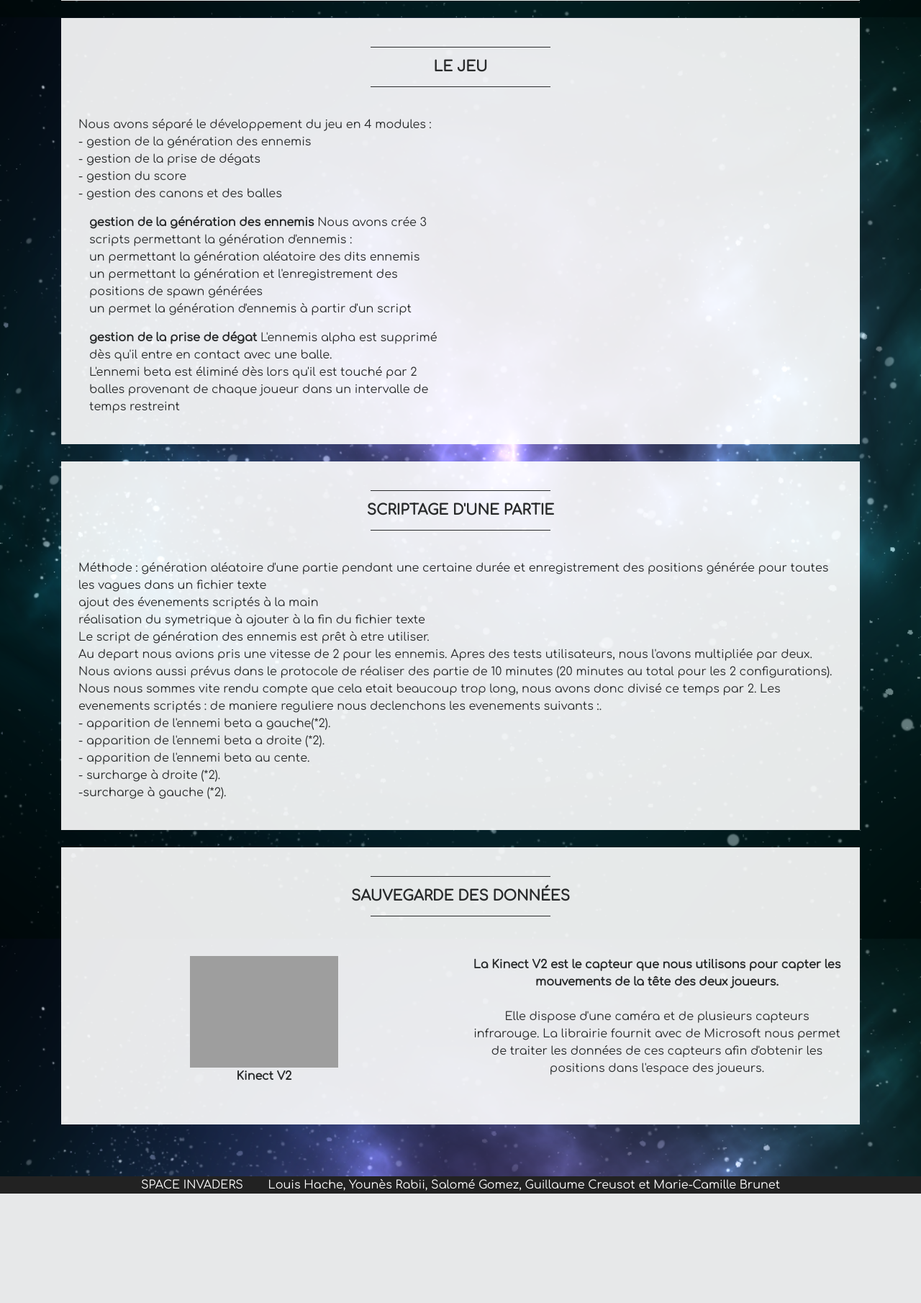
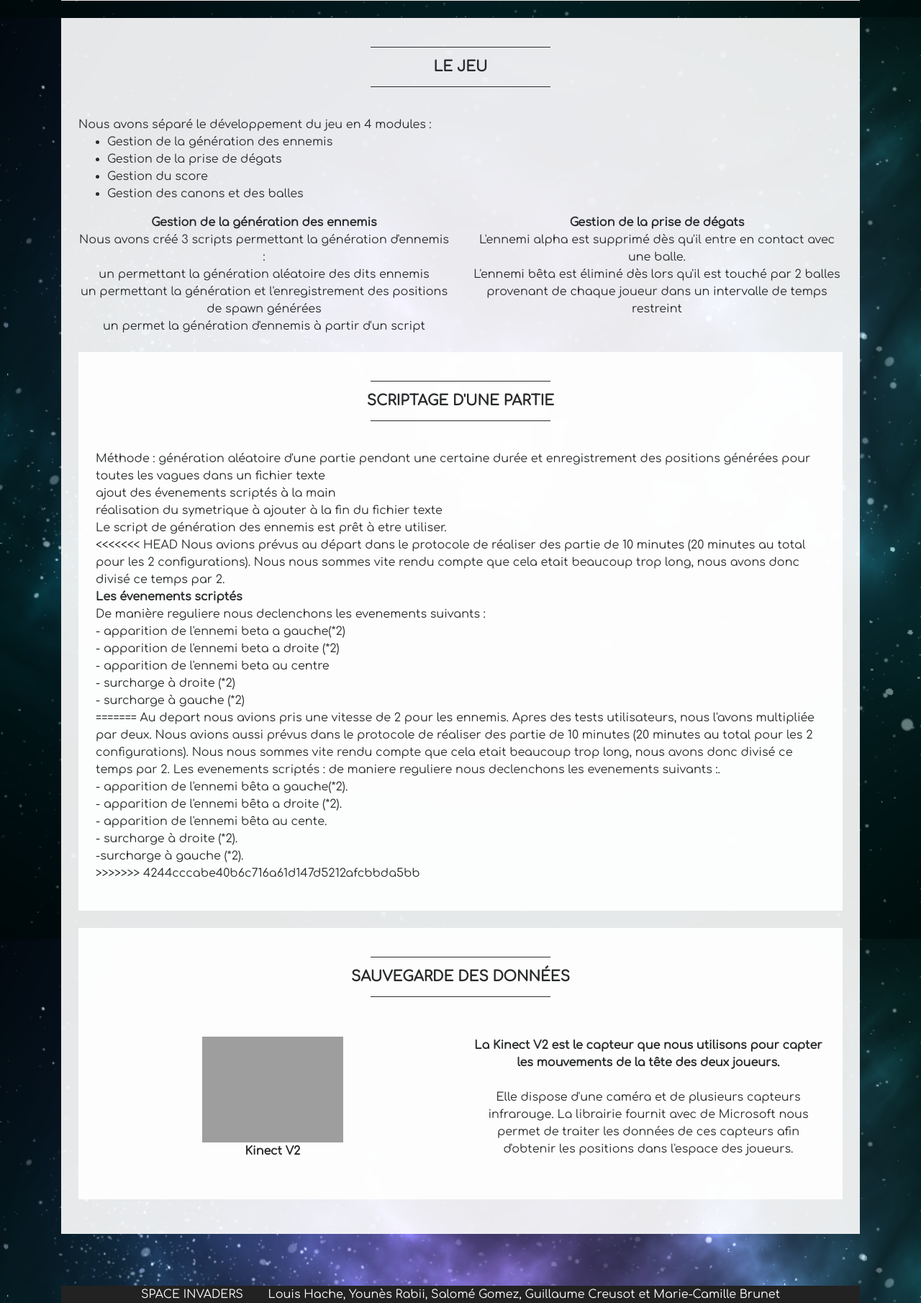
Before and after one commit to LouisHache/Site-Space-Invaders, a PHP site: page /developpement.php in a window 1280 px wide. Shown: the part 1256-3066 px from the top of the page at 72% size. Before the commit the page ends 2914 px from the top, so only its background shows below. Run offline with PHP 8.4, Linux system fonts and the light colour scheme; grey boxes are pictures that could not be loaded.

Commit message:
:mushroom:

```diff
--- a/developpement.php
+++ b/developpement.php
@@ -57,17 +57,19 @@
 			<hr class="divider">
 			<h2 class="text-center text-lg text-uppercase my-0"> <strong>Le jeu </strong></h2>
 			<hr class="divider"><br>
+
+			Nous avons séparé le développement du jeu en 4 modules :
+			<ul>
+				<li>Gestion de la génération des ennemis</li>
+				<li>Gestion de la prise de dégats</li>
+				<li>Gestion du score</li>
+				<li>Gestion des canons et des balles</li>
+			</ul>
 			<p>
-			Nous avons séparé le développement du jeu en 4 modules : <br>
-					-	gestion de la génération des ennemis<br>
-					-	gestion de la prise de dégats <br>
-					-	gestion du score<br>
-					-   gestion des canons et des balles<br>
-			</p>
-			<p>
+			<div class = "row">
 				<div class="col-lg-6">
-				<strong>gestion de la génération des ennemis</strong>
-				Nous avons crée 3 scripts permettant la génération d'ennemis : <br>
+					<strong>Gestion de la génération des ennemis</strong><br>
+					Nous avons créé 3 scripts permettant la génération d'ennemis : <br>
 						un permettant la génération aléatoire des dits ennemis<br>
 						un permettant la génération et l'enregistrement des positions de spawn générées<br>
 						un permet la génération d'ennemis à partir d'un script
@@ -75,11 +77,11 @@
 			</p>
 			<p>
 				<div class="col-lg-6">
-				<strong>gestion de la prise de dégat</strong>
-					L'ennemis alpha est supprimé dès qu'il entre en contact avec une balle.<br>
-					L'ennemi beta est éliminé dès lors qu'il est touché par 2 balles provenant de chaque joueur dans un intervalle de temps restreint<br>
+					<strong>Gestion de la prise de dégats</strong><br>
+						L'ennemi alpha est supprimé dès qu'il entre en contact avec une balle.<br>
+						L'ennemi bêta est éliminé dès lors qu'il est touché par 2 balles provenant de chaque joueur dans un intervalle de temps restreint<br>
 				</div>
-			</p>
+			<p>
 		</div>
 		<div class="bg-faded p-4 my-4">
 			<hr class="divider">
@@ -87,18 +89,28 @@
 			<hr class="divider"><br>
 			<p>
 				Méthode :
-					génération aléatoire d'une partie pendant une certaine durée  et enregistrement des positions générée pour toutes les vagues dans un fichier texte<br>
+					génération aléatoire d'une partie pendant une certaine durée et enregistrement des positions générées pour toutes les vagues dans un fichier texte<br>
 					ajout des évenements scriptés à la main <br>
 					réalisation du symetrique à ajouter à la fin du fichier texte<br>
 				Le script de génération des ennemis est prêt à etre utiliser.<br>
+<<<<<<< HEAD
+				Nous avions prévus au départ dans le protocole de réaliser des partie de 10 minutes (20 minutes au total pour les 2 configurations). Nous nous sommes vite rendu compte que cela etait beaucoup trop long, nous avons donc divisé ce temps par 2.<br>
+				<strong>Les évenements scriptés </strong><br> De manière reguliere nous declenchons les evenements suivants :<br>
+				- apparition de l'ennemi beta a gauche(*2)<br>
+				- apparition de l'ennemi beta a droite  (*2)<br>
+				- apparition de l'ennemi beta au centre<br>
+				- surcharge à droite (*2)<br>
+				- surcharge à gauche (*2)<br>
+=======
 				Au depart nous avions pris une vitesse de 2 pour les ennemis. Apres des tests utilisateurs, nous l'avons multipliée par deux.
 				Nous avions aussi prévus dans le protocole de réaliser des partie de 10 minutes (20 minutes au total pour les 2 configurations). Nous nous sommes vite rendu compte que cela etait beaucoup trop long, nous avons donc divisé ce temps par 2.
 				Les evenements scriptés : de maniere reguliere nous declenchons les evenements suivants  :.<br>
-				- apparition de l'ennemi beta a gauche(*2).<br>
-				- apparition de l'ennemi beta a droite  (*2).<br>
-				- apparition de l'ennemi beta au cente.<br>
+				- apparition de l'ennemi bêta a gauche(*2).<br>
+				- apparition de l'ennemi bêta a droite  (*2).<br>
+				- apparition de l'ennemi bêta au cente.<br>
 				- surcharge à droite (*2).<br>
 				-surcharge à gauche (*2).<br>
+>>>>>>> 4244cccabe40b6c716a61d147d5212afcbbda5bb
 
 			</p>
 			</div>
```
Lines whose indentation alone changed are shown as unchanged.
